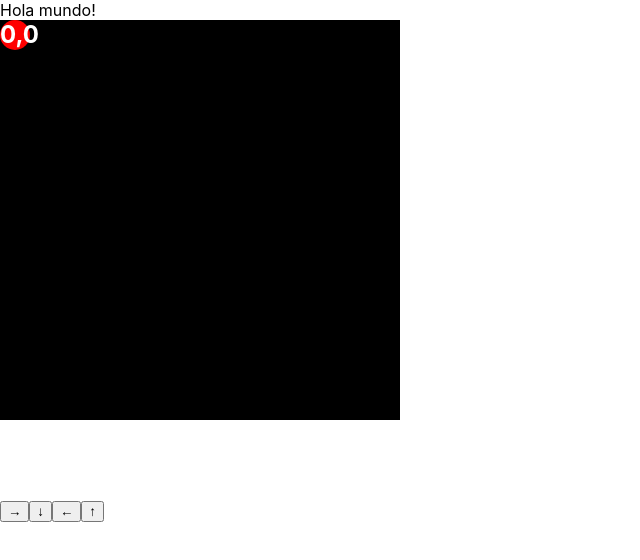
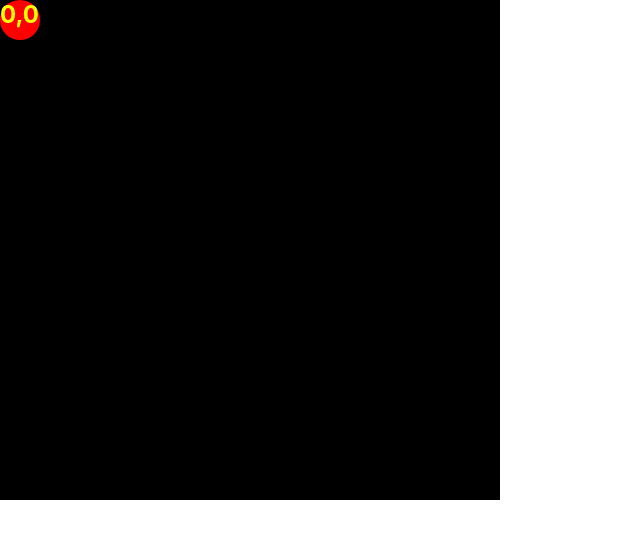
Before and after one commit to paugal/PokemonCapgemini, a React (Create React App) app: page / in a window 1280 px wide. Shown: the top 560 px of the page, without its empty margins (0-640 px from the left). Built offline with nearby package versions, Linux system fonts and the light colour scheme.

Commit message:
player can not move outside the limits

```diff
--- a/src/App.tsx
+++ b/src/App.tsx
@@ -1,13 +1,11 @@
 import React from 'react';
 import GameBox from './components/GameBox';
-import Player2 from './components/Player2';
+import Player from './components/Player';
 
 function App() {
   return (
     <div className="App">
-      Hola mundo!
       <GameBox/>
-      <Player2/>
     </div>
   );
 }
--- a/src/components/GameBox.tsx
+++ b/src/components/GameBox.tsx
@@ -5,7 +5,7 @@ import Player from './Player'
 export default function GameBox() {
   return (
     <div className='GameBox'>
-
+        <Player/>
     </div>
   )
 }
--- a/src/components/Player.tsx
+++ b/src/components/Player.tsx
@@ -1,37 +1,75 @@
-import React, { useEffect, useState } from 'react';
+import { render } from "@testing-library/react";
+import React, { Component, useEffect, useState  } from "react";
 import '../styles/Player.sass'
 
 export default function Player() {
-    const [posx, changePositionX] = useState(0);
-    const [posy, changePositionY] = useState(0);
+
+    const [xoffset,setOffSetX] = useState(0);
+    const [yoffset,setOffSetY] = useState(0);
+    const [delta, setDelta] = useState(10);
+    const limits = {minX: 0, maxX: 460, minY: 0, maxY: 460 }
+
     useEffect(()=> {
-        console.log("rendering por el useeffect")
+        //console.log("rendering por el useeffect")
         document.addEventListener('keydown',  detectKeyDown, true)
     }, [])
 
+    useEffect(()=> {
+        yoffset > limits.maxY ? setOffSetY(limits.maxY)
+        : yoffset < limits.minY ? setOffSetY(limits.minY)
+        : setOffSetY(yoffset)
+     }, [yoffset])
+
+    useEffect(()=> {
+        xoffset > limits.maxX ? setOffSetX(limits.maxX)
+        : xoffset < limits.minX ? setOffSetX(limits.minX)
+        : setOffSetX(xoffset)
+    }, [xoffset])
+
+    const moveTitleToDown = () => {
+        setOffSetY(yoffset => yoffset + delta);
+    };
+    const moveTitleToRight = () => {
+        setOffSetX(xoffset => xoffset + delta);
+    };
+    const moveTitleToLeft = () => {
+        setOffSetX(yoffset => yoffset - delta);
+    };
+    const moveTitleToUp = () => {
+        setOffSetY(yoffset => yoffset - delta);
+    };
+
     const detectKeyDown = (e: any) => {
-        console.log('Clicked Key: ', e.key)
-
-        if(e.key === 'Enter') {
-            changePositionX(posx => posx +1 )
-        }
         switch(e.key){
             case 'ArrowLeft':
-                changePositionX(posx => posx -1 )
+                moveTitleToLeft()
                 break;
             case 'ArrowRight':
-                changePositionX(posx => posx +1 )
+                moveTitleToRight()
                 break;
             case 'ArrowUp':
-                changePositionY(posy => posy -1 )
+                moveTitleToUp()
                 break;
             case 'ArrowDown':
-                changePositionY(posy => posy +1 )
+                moveTitleToDown()
                 break;
         }
     }
 
-    return (
-    <div className='Player'>{posx},{posy}</div>
-    )
+    return(
+        <div>
+
+        <h2
+            style={{
+            position: "absolute",
+            left: `${xoffset}px`,
+            top: `${yoffset}px`,
+            color: 'white',
+            margin: '0px'
+            }}
+        >
+            <div className='Player'>{xoffset},{yoffset}</div>
+        </h2>
+        </div>
+    );
 }
--- a/src/components/Player2.tsx
+++ /dev/null
@@ -1,80 +0,0 @@
-import { render } from "@testing-library/react";
-import React, { Component, useEffect, useState  } from "react";
-import Player from "./Player";
-
-
-export default function Player2() {
-
-    const [xoffset,setOffSetX] = useState(0);
-    const [yoffset,setOffSetY] = useState(0);
-    const [delta, setDelta] = useState(10);
-
-    useEffect(()=> {
-        console.log("rendering por el useeffect")
-        document.addEventListener('keydown',  detectKeyDown, true)
-    }, [])
-
-
-
-    const moveTitleToDown = () => {
-        setOffSetY(yoffset => yoffset + delta);
-    };
-    const moveTitleToRight = () => {
-        setOffSetX(xoffset => xoffset + delta);
-    };
-    const moveTitleToLeft = () => {
-        setOffSetX(yoffset => yoffset - delta);
-    };
-    const moveTitleToUp = () => {
-        setOffSetY(yoffset => yoffset - delta);
-    };
-
-    const detectKeyDown = (e: any) => {
-        switch(e.key){
-            case 'ArrowLeft':
-                moveTitleToLeft()
-                break;
-            case 'ArrowRight':
-                moveTitleToRight()
-                break;
-            case 'ArrowUp':
-                moveTitleToUp()
-                break;
-            case 'ArrowDown':
-                moveTitleToDown()
-                break;
-        }
-    }
-
-    return(
-        <div>
-
-        <h2
-            style={{
-            position: "absolute",
-            left: `${xoffset}px`,
-            top: `${yoffset}px`,
-            color: 'white'
-            }}
-        >
-            <Player/>
-        </h2>
-
-
-        <div style={{ marginTop: "80px" }}>
-            <button onClick={moveTitleToRight}>
-            &#8594;
-            </button>
-            <button onClick={moveTitleToDown}>
-            &#8595;
-            </button>
-            <button onClick={moveTitleToLeft}>
-            &#8592;
-            </button>
-            <button onClick={moveTitleToUp}>
-            &#8593;
-            </button>
-        </div>
-        </div>
-    );
-}
--- a/src/styles/GameBox.sass
+++ b/src/styles/GameBox.sass
@@ -1,4 +1,4 @@
 .GameBox
     background-color: black
-    width: 400px
-    height: 400px
+    width: 500px
+    height: 500px
--- a/src/styles/Player.sass
+++ b/src/styles/Player.sass
@@ -1,6 +1,6 @@
 .Player
-    width: 30px
-    height: 30px
+    width: 40px
+    height: 40px
     background-color: red
     border-radius: 50%
-    color: white
+    color: yellow
```
Also changed, not shown: src/components/OldPlayer.tsx (added, +37 -0 lines).
